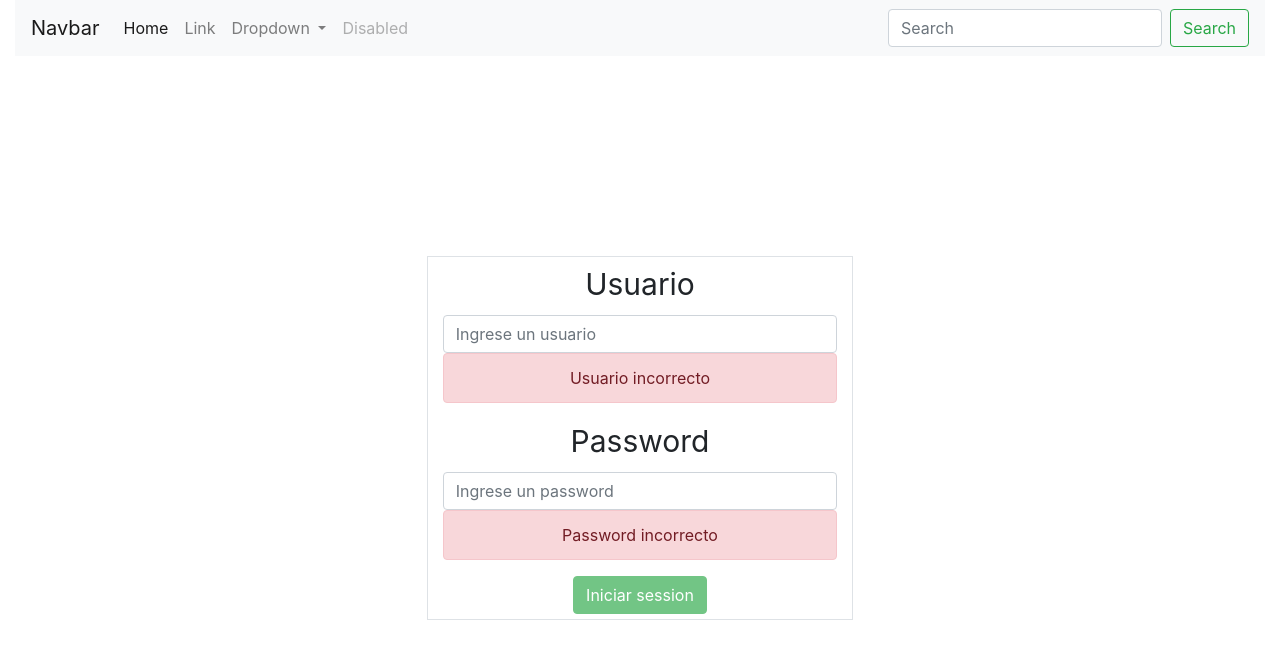
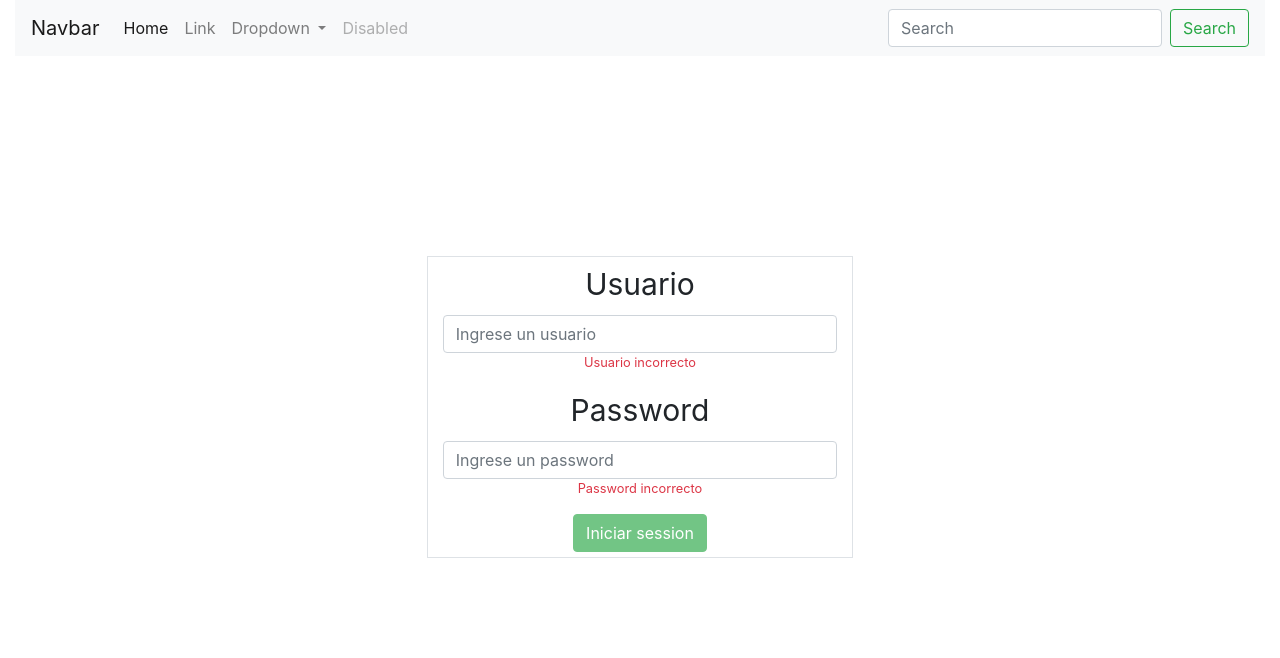
Before and after one commit to SrDarus/mecanico, an Angular app: page /login in a window 1280 px wide. Shown: the top 658 px of the page. Built offline with nearby package versions, Linux system fonts and the light colour scheme; no server answers.

Commit message:
servicio sin respuesta

```diff
--- a/src/app/components/header/header.component.ts
+++ b/src/app/components/header/header.component.ts
@@ -1,4 +1,7 @@
 import { Component, OnInit } from '@angular/core';
+
+//SERVICES
+import { LoginService } from '../../services/login.service';
 
 @Component({
   selector: 'app-header',
@@ -7,9 +10,13 @@ import { Component, OnInit } from '@angular/core';
 })
 export class HeaderComponent implements OnInit {
 
-  constructor() { }
+  constructor(private serviceLogin:LoginService) { }
 
   ngOnInit() {
+  	this.serviceLogin.login('claudio@gmail.com','claudio')
+  	.subscribe((resp)=>{
+  		console.log(resp)
+  	});
   }
 
 }
--- a/src/app/components/login/login.component.html
+++ b/src/app/components/login/login.component.html
@@ -12,7 +12,7 @@
 			    	required
 			    	email
 			    	placeholder="Ingrese un usuario">
-			    <div [hidden]="email.valid" class="alert alert-danger">
+			    <div [hidden]="email.valid" class="small text-danger">
 	            Usuario incorrecto
 	      		</div>
 		    </div>
@@ -27,7 +27,7 @@
 		    		required
 		    		minlength="6"
 		    		placeholder="Ingrese un password">
-			    <div [hidden]="password.valid" class="alert alert-danger">
+			    <div [hidden]="password.valid" class="small text-danger">
 	            	Password incorrecto
 	      		</div>
             </div>
--- /dev/null
+++ b/src/app/services/login.service.ts
@@ -0,0 +1,23 @@
+import { Injectable } from '@angular/core';
+import { HttpClient } from '@angular/common/http';
+
+@Injectable({
+  providedIn: 'root'
+})
+export class LoginService {
+
+	private urlBase:string="http://localhost:80/api/mecanicoApi/"
+
+
+
+  constructor(private http:HttpClient) { }
+
+  login(email:string, password:string){
+  	email="claudio@gmail.com"
+  	password="claudio"
+
+  	let controlador="login.php?email="+email+"&password="+password
+  	//?email="+email+"&password="+password;
+  	return this.http.get(this.urlBase+controlador);
+  }
+}
```
Also changed, not shown: src/app/app.module.ts (+10 -2 lines).
